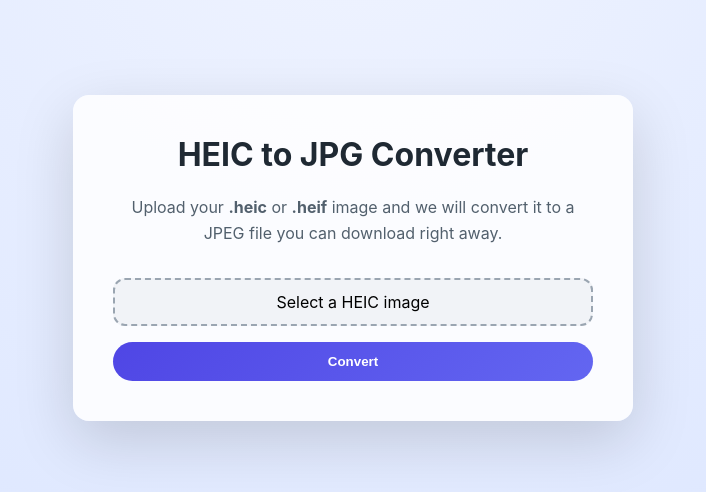
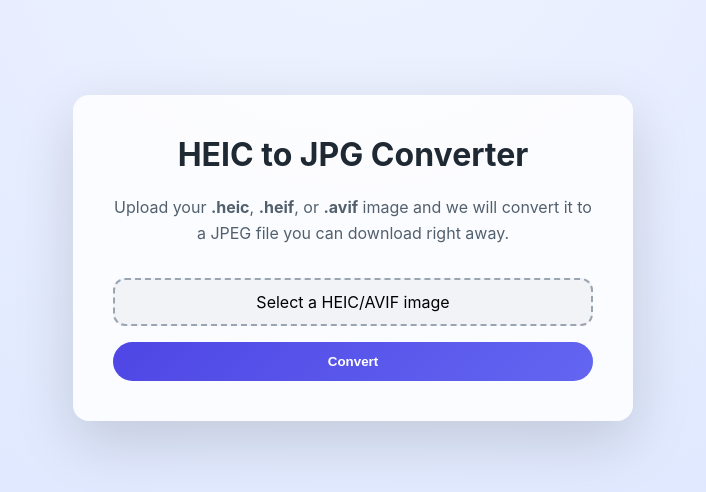
Before and after one commit to EvanYang0527/convertHEICtoJPG, a Flask app: page / in a window 1280 px wide. Shown: the part 142-634 px from the top of the page, without its empty margins (287-993 px from the left). Run offline with Flask 3, Linux system fonts and the light colour scheme; some libraries are stand-ins or nearby versions.

Commit message:
Add AVIF support and improve decode error handling

```diff
--- a/app.py
+++ b/app.py
@@ -7,11 +7,12 @@ from uuid import uuid4
 
 from flask import Flask, jsonify, render_template, request, send_from_directory
 from PIL import Image
-from pillow_heif import register_heif_opener
+from pillow_heif import register_avif_opener, register_heif_opener
 from werkzeug.utils import secure_filename
 
-# Enable HEIC/HEIF support for Pillow
+# Enable HEIC/HEIF/AVIF support for Pillow
 register_heif_opener()
+register_avif_opener()
 
 BASE_DIR: Final[Path] = Path(__file__).parent.resolve()
 UPLOAD_DIR: Final[Path] = BASE_DIR / "uploads"
@@ -22,7 +23,7 @@ CONVERTED_DIR.mkdir(parents=True, exist_ok=True)
 
 app = Flask(__name__)
 app.config["MAX_CONTENT_LENGTH"] = 10 * 1024 * 1024  # 10 MB upload limit
-ALLOWED_EXTENSIONS: Final[set[str]] = {".heic", ".heif"}
+ALLOWED_EXTENSIONS: Final[set[str]] = {".heic", ".heif", ".avif"}
 
 
 def allowed_file(filename: str) -> bool:
@@ -45,7 +46,11 @@ def upload_image():
 
     if not allowed_file(upload.filename):
         return (
-            jsonify({"error": "Unsupported file type. Please upload a HEIC/HEIF image."}),
+            jsonify(
+                {
+                    "error": "Unsupported file type. Please upload a HEIC/HEIF/AVIF image.",
+                }
+            ),
             400,
         )
 
@@ -62,7 +67,17 @@ def upload_image():
             rgb_image.save(output_path, format="JPEG", quality=95)
     except Exception as exc:  # pragma: no cover - defensive programming
         temp_path.unlink(missing_ok=True)
-        return jsonify({"error": f"Failed to convert image: {exc}"}), 500
+
+        message = str(exc)
+        if "No decoding plugin installed" in message:
+            user_message = (
+                "This image uses a compression codec that is not available on the "
+                "server. Please try uploading the photo again after converting it to a "
+                "standard HEIC/AVIF file."
+            )
+            return jsonify({"error": user_message}), 415
+
+        return jsonify({"error": f"Failed to convert image: {message}"}), 500
 
     return jsonify({
         "message": "Image converted successfully.",
--- a/templates/index.html
+++ b/templates/index.html
@@ -11,14 +11,20 @@
     <main class="container">
       <h1>HEIC to JPG Converter</h1>
       <p>
-        Upload your <strong>.heic</strong> or <strong>.heif</strong> image and we will
-        convert it to a JPEG file you can download right away.
+        Upload your <strong>.heic</strong>, <strong>.heif</strong>, or <strong>.avif</strong>
+        image and we will convert it to a JPEG file you can download right away.
       </p>
 
       <form id="upload-form">
         <label class="file-input">
-          <span>Select a HEIC image</span>
-          <input type="file" name="image" id="image" accept=".heic,.heif" required />
+          <span>Select a HEIC/AVIF image</span>
+          <input
+            type="file"
+            name="image"
+            id="image"
+            accept=".heic,.heif,.avif"
+            required
+          />
         </label>
         <button type="submit">Convert</button>
       </form>
```
